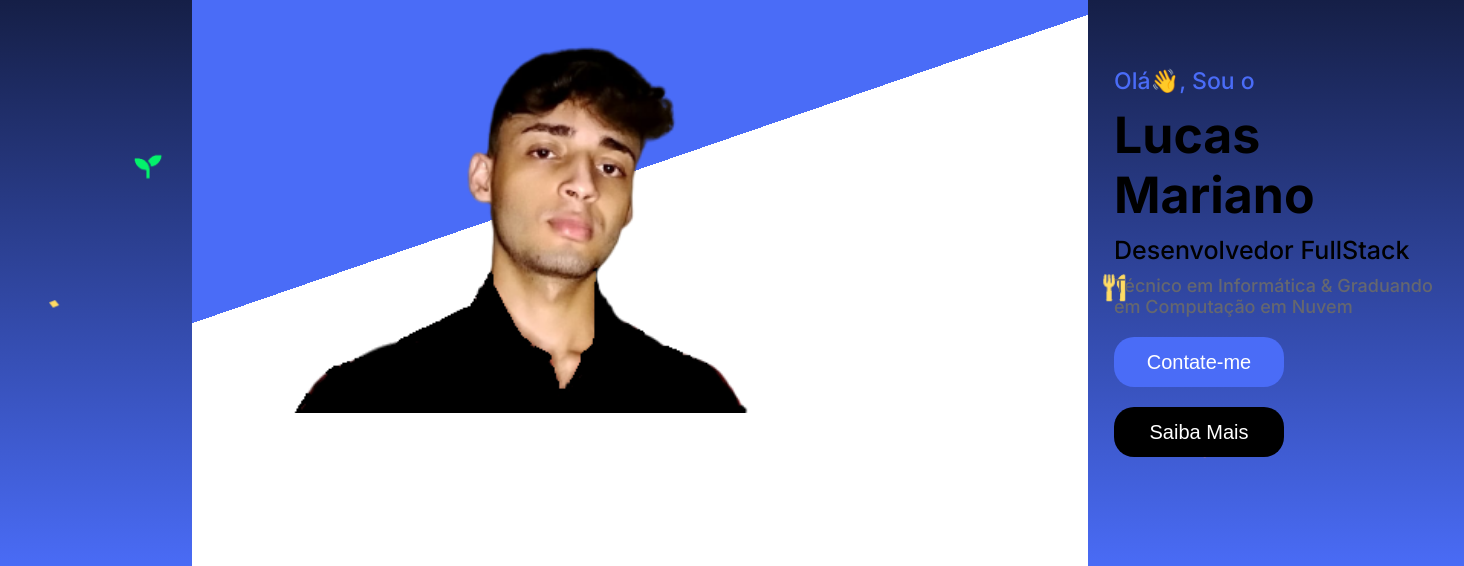
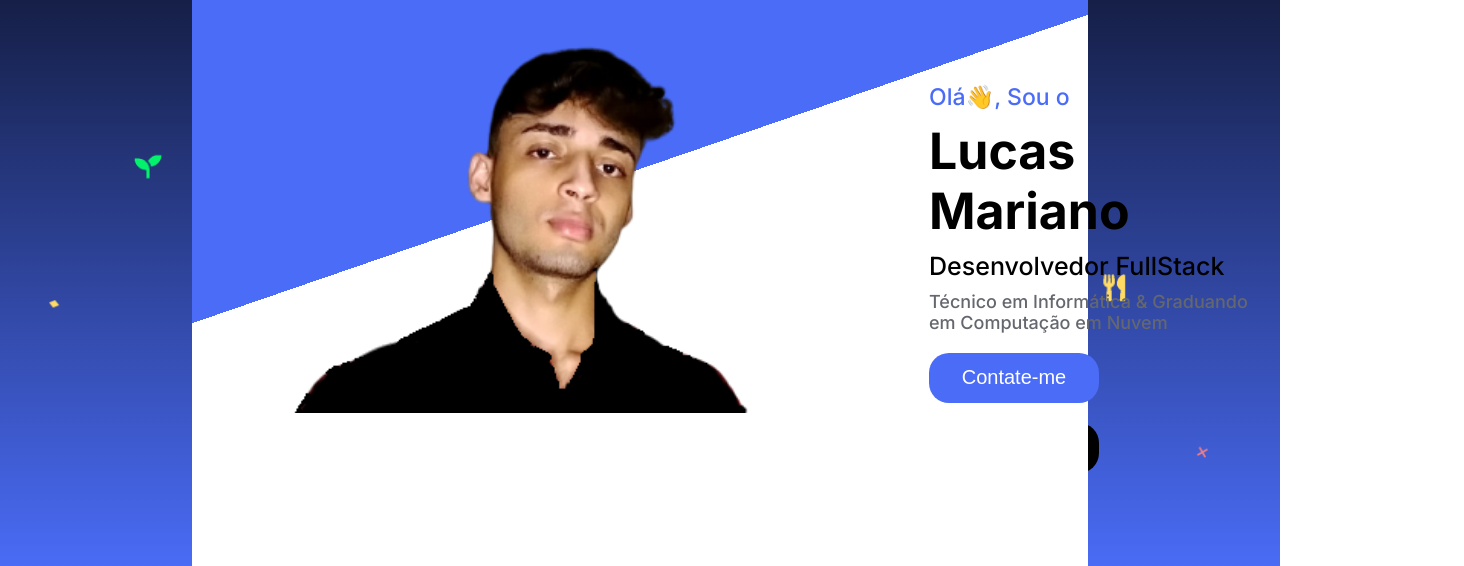
Before and after one commit to lukemariano/D9-Pagina-Pessoal, a plain HTML site: page index.html in a window 1280 px wide. Shown: the part 229-795 px from the top of the page, 1464 px wide, since content can reach past the window. Drawn offline with Linux system fonts and the light colour scheme.

Commit message:
Cursor-pointeradicionado

```diff
--- a/css/style.css
+++ b/css/style.css
@@ -81,6 +81,7 @@ ul {
     height: 50px;
     /* padding: 10px; */
     font-size: 17px;
+    cursor: pointer;
   }
 
 .texto-nome{
@@ -111,10 +112,9 @@ ul {
 }
 
 .introducao{
-  margin-left: 280px;
+  margin-left: 95px;
   color: #000000;
-  margin-top: 110px;
-
+  margin-top: 141px;
 }
 
 @keyframes bounce {
@@ -177,6 +177,7 @@ ul {
   border-radius: 20px;
   color: white;
   height: 50px;
+  cursor: pointer;
 }
 
 .btn-more{
@@ -189,6 +190,7 @@ ul {
   border-radius: 20px;
   color: white;
   height: 50px;
+  cursor: pointer;
 }
 
 .descricao{
```
